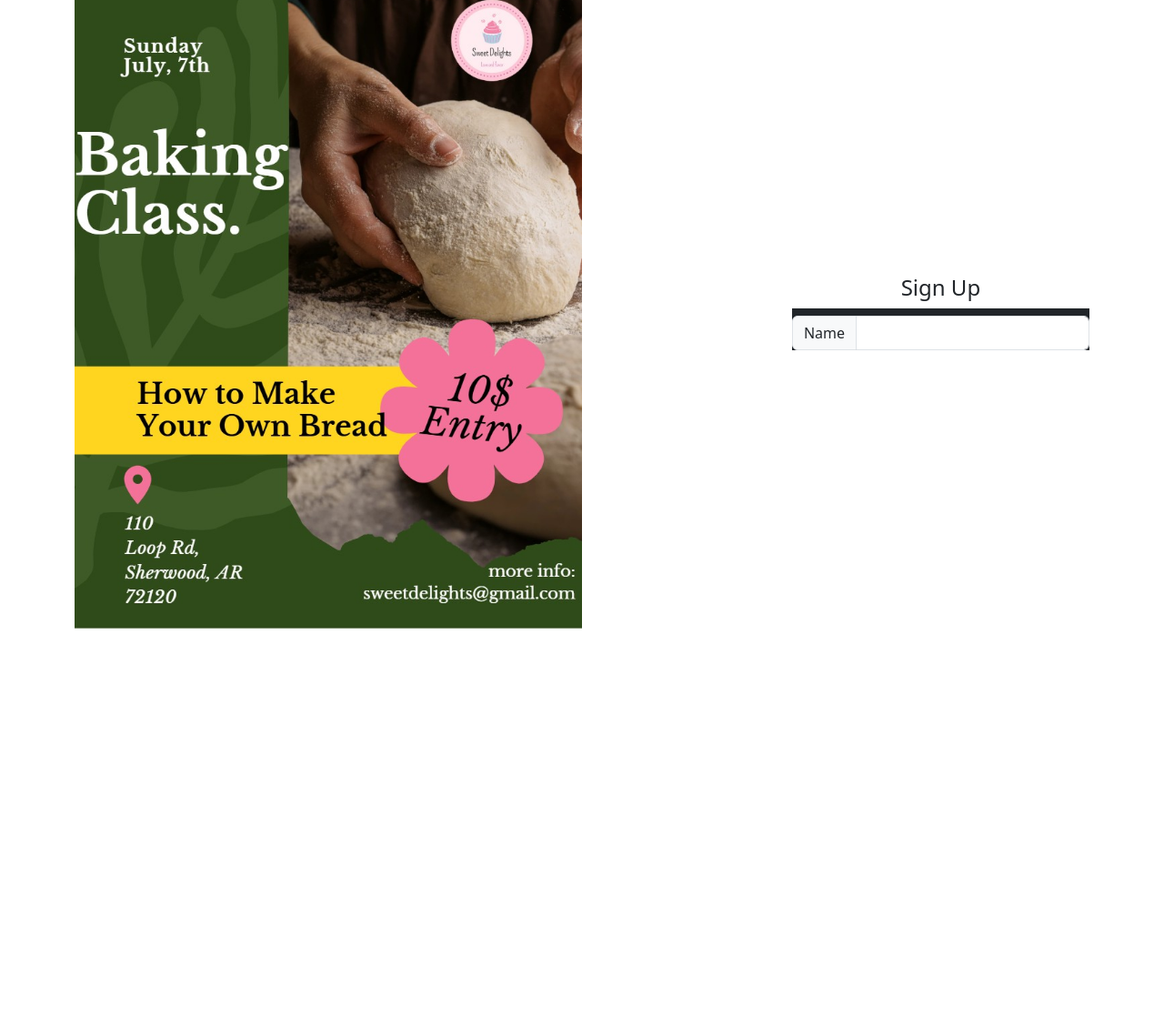
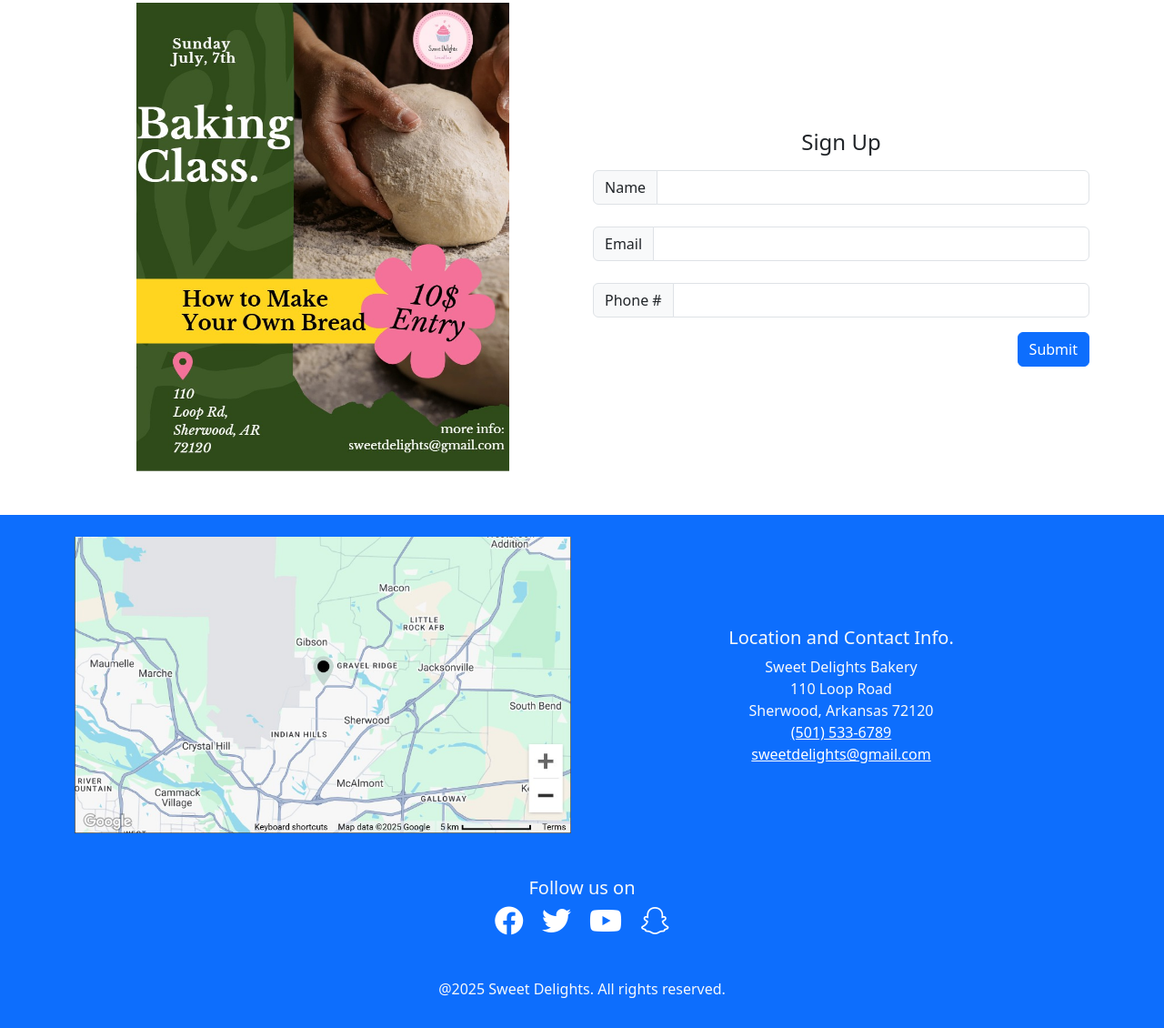
Before and after one commit to yjacobo3573/IFSC_3342, a plain HTML site: page bakery-website/index.html in a window 1280 px wide. Shown: the part 1477-2607 px from the top of the page at 91% size. Before the commit the page ends 2216 px from the top, so only its background shows below. Drawn offline with nearby package versions, Linux system fonts and the light colour scheme.

Commit message:
finishing bakery prototype

```diff
--- a/bakery-website/assets/css/stylesheet.css
+++ b/bakery-website/assets/css/stylesheet.css
@@ -10,9 +10,21 @@
 
 
     @media (min-width: 992px) {
-     #carouselExampleAutoplaying{
+     #carouselWelcome{
       width: 70% !important;
       margin: 0 auto;
       }
 
      }
+
+     .text-center p{
+      margin-bottom: 0;
+     }
+
+  a{
+    color:white;
+  }
+
+  .navbar-brand img{
+    max-width: 60px;
+  }
--- a/bakery-website/index.html
+++ b/bakery-website/index.html
@@ -5,13 +5,15 @@
     <meta name="viewport" content="width=device-width, initial-scale=1.0">
     <title>Rapid Bakery Website Bakery</title>
     <link href="https://cdn.jsdelivr.net/npm/bootstrap@5.3.3/dist/css/bootstrap.min.css" rel="stylesheet" integrity="sha384-QWTKZyjpPEjISv5WaRU9OFeRpok6YctnYmDr5pNlyT2bRjXh0JMhjY6hW+ALEwIH" crossorigin="anonymous">
+    <link rel="stylesheet" href="https://cdnjs.cloudflare.com/ajax/libs/font-awesome/6.4.0/css/all.min.css">
     <link rel="stylesheet" href="assets/css/stylesheet.css">
 </head>
 <body>
     <!--Navbar-->
-    <nav class="navbar navbar-expand-lg bg-primary navbar-dark py-3">
+    <nav class="navbar navbar-expand-lg bg-primary navbar-dark py-2">
       <div class="container">
-      <a class="navbar-brand" href="#">Sweet Delights</a>
+      <a class="navbar-brand" href="index.html">
+      <img src="assets/img/sweet-delights-logo.png" alt="Logo" class="img-fluid"></a>
 
       <button
        class="navbar-toggler"
@@ -41,10 +43,9 @@
     <!-- Slideshow -->
    <section id="slideshow" class="p-5">
    <div class="container">
-    <div id="carouselExampleAutoplaying" class="carousel slide" data-bs-ride="carousel">
+    <div id="carouselWelcome" class="carousel slide" data-bs-ride="carousel">
         <div class="carousel-inner">
           <div class="carousel-item active">
-
             <img src="assets/img/slideshow-welcome.jpg" class="d-block w-100 carousel-img" alt="Welcome slide">
           </div>
           <div class="carousel-item">
@@ -56,11 +57,11 @@
           <div class="carousel-item">
             <img src="assets/img/slideshow-img-four.jpg" class="d-block w-100 carousel-img" alt="Thank you slide">
         </div>
-        <button class="carousel-control-prev" type="button" data-bs-target="#carouselExampleAutoplaying" data-bs-slide="prev">
+        <button class="carousel-control-prev" type="button" data-bs-target="#carouselWelcome" data-bs-slide="prev">
           <span class="carousel-control-prev-icon" aria-hidden="true"></span>
           <span class="visually-hidden">Previous</span>
         </button>
-        <button class="carousel-control-next" type="button" data-bs-target="#carouselExampleAutoplaying" data-bs-slide="next">
+        <button class="carousel-control-next" type="button" data-bs-target="#carouselWelcome" data-bs-slide="next">
           <span class="carousel-control-next-icon" aria-hidden="true"></span>
           <span class="visually-hidden">Next</span>
         </button>
@@ -118,18 +119,71 @@
 <!--Special Events-->
   <section class="p-5 text-center">
     <div class="container">
-    <h2 class="text-center pb-5">Special Events</h2>
-    <div class="d-md-flex justify-content-between align-items-center ">
-      <img class=" w-50" src="assets/img/baking-event-poster.jpeg" alt="Baking event poster">
-      <div>
-        <h4 class="text-center pt-4">Sign Up</h4>
-      <div class="input-group mb-3 pt-2 bg-dark ">
+      <h2 class="pb-5">Special Events</h2>
+      <div class="row d-flex">
+        <div class="col-md-6" >
+         <img class="w-75" src="assets/img/baking-event-poster.jpeg" alt="Baking event poster">
+        </div>
+        <div class="col-md-6 align-self-center"> <!--vertically centers column using flex-->
+          <h4 class="pt-4">Sign Up</h4>
+        <div class="input-group mb-3 pt-2">
           <span class="input-group-text" id="inputGroup-sizing-default">Name</span>
           <input type="text" class="form-control" aria-label="Sizing example input" aria-describedby="inputGroup-sizing-default">
+      </div>
+      <div class="input-group mb-3 pt-2">
+        <span class="input-group-text" id="inputGroup-sizing-default">Email</span>
+        <input type="text" class="form-control" aria-label="Sizing example input" aria-describedby="inputGroup-sizing-default">
+       </div>
+       <div class="input-group mb-3 pt-2">
+        <span class="input-group-text" id="inputGroup-sizing-default">Phone #</span>
+        <input type="text" class="form-control" aria-label="Sizing example input" aria-describedby="inputGroup-sizing-default">
+       </div>
+       <div class="text-end">
+       <button type="button" class="btn btn-primary">Submit</button>
+       </div>
+
         </div>
     </div>
    </div>
   </section>
+
+  <!--Footer-->
+    <footer class="p-4 bg-primary text-light text-center">
+      <div class="container">
+        <div class="row d-flex">
+          <div class="col-md-6">
+            <img class="img-fluid w-100" src="assets/img/map-img.jpeg" alt="Map image">
+          </div>
+
+            <div class="col-md-6 align-self-center">
+              <h5 class="pt-4"> Location and Contact Info.</h5>
+              <p>Sweet Delights Bakery</p>
+              <p>110 Loop Road</p>
+              <p>Sherwood, Arkansas 72120</p>
+              <a href="tel:+5015336789">(501) 533-6789</p>
+              <a href="mailto:sweetdelights@gmail.com">sweetdelights@gmail.com</a>
+            </div>
+        </div>
+        <section class="pt-5 d-none d-lg-block">
+          <h5>Follow us on </h5>
+          <a href="https://facebook.com" target="_blank" class="mx-2  text-decoration-none">
+          <i class="fab fa-facebook fa-2x"></i>
+          </a>
+          <a href="https://twitter.com" target="_blank" class="mx-2  text-decoration-none">
+          <i class="fab fa-twitter fa-2x"></i>
+          </a>
+          <a href="https://youtube.com" target="_blank" class="mx-2  text-decoration-none">
+          <i class="fab fa-youtube fa-2x"></i>
+          </a>
+          <a href="https://snapchat.com" target="_blank" class="mx-2  text-decoration-none">
+          <i class="fab fa-snapchat fa-2x"></i>
+          </a>
+        </section>
+        <h6 class="mt-5">@2025 Sweet Delights. All rights reserved.</h6>
+
+      </div>
+
+    </footer>
 
 
 
```
Lines whose indentation alone changed are shown as unchanged.
